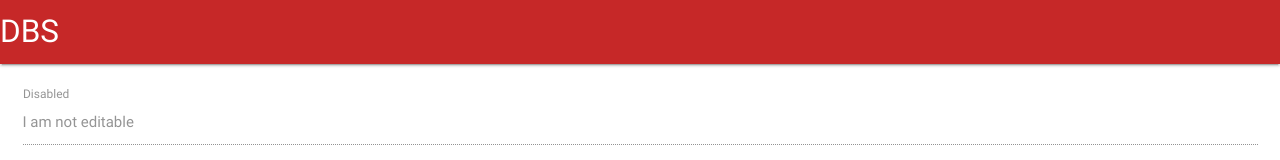
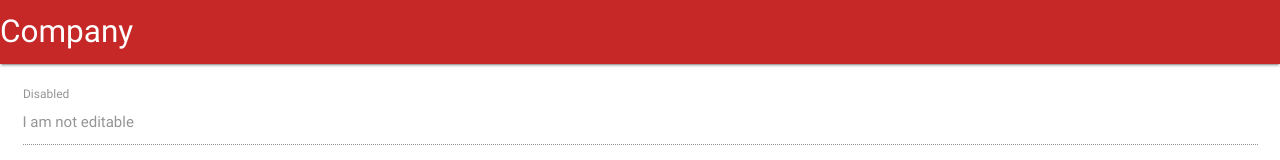
Before and after one commit to mshafivk/MaterialDesignTemplate, a website: page index.html in a window 1280 px wide. Shown: the top 160 px of the page. Drawn offline with nearby package versions, Linux system fonts and the light colour scheme.

Commit message:
First Commit

```diff
--- a/index.html
+++ b/index.html
@@ -12,7 +12,7 @@
   <body>
     <nav>
       <div class="nav-wrapper red darken-3">
-        <a href="#" class="brand-logo">DBS</a>
+        <a href="#" class="brand-logo">Company</a>
       </div>
     </nav>
     <div style="margin-top: 20px"></div>
```
